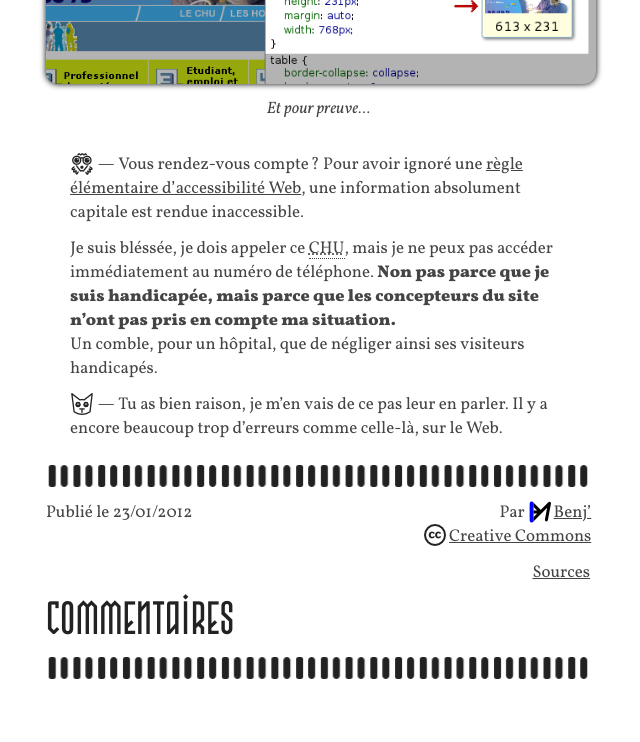
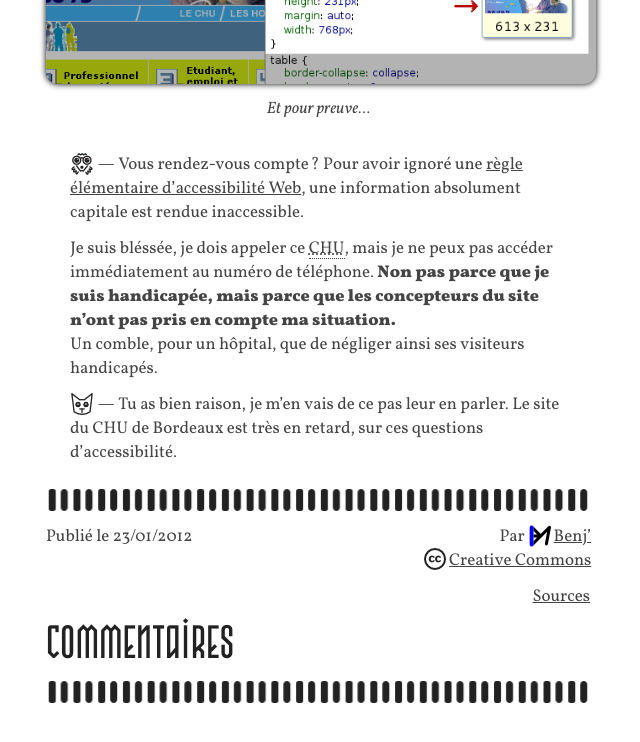
Before and after one commit to bmenant/bmenant.github.com, a Jekyll site: the page built from _posts/2012-01-23-quand-l-accessibilite-est-primordiale.html, in a window 1280 px wide and 900 px high, scrolled down 1537 px. Shown: the top 742 px of the window, without its empty margins (138-778 px from the left). Built offline with Jekyll 4.4.1, drawn with Linux system fonts in a browser that asks for light colours.

Commit message:
Fixes a thing for this article

```diff
--- a/_posts/2012-01-23-quand-l-accessibilite-est-primordiale.html
+++ b/_posts/2012-01-23-quand-l-accessibilite-est-primordiale.html
@@ -53,6 +53,5 @@ update:
 Un comble, pour un hôpital, que de négliger ainsi ses visiteurs handicapés.</p>
 
 <p><b class="le-chat">Le Chat</b> &mdash;
-	Tu as bien raison, je m’en vais de ce pas leur en parler.
-	Il y a encore beaucoup trop d’erreurs comme celle-là, sur le Web.
+	Tu as bien raison, je m’en vais de ce pas leur en parler. Le site du CHU de Bordeaux est très en retard, sur ces questions d’accessibilité.
 </p>
```
